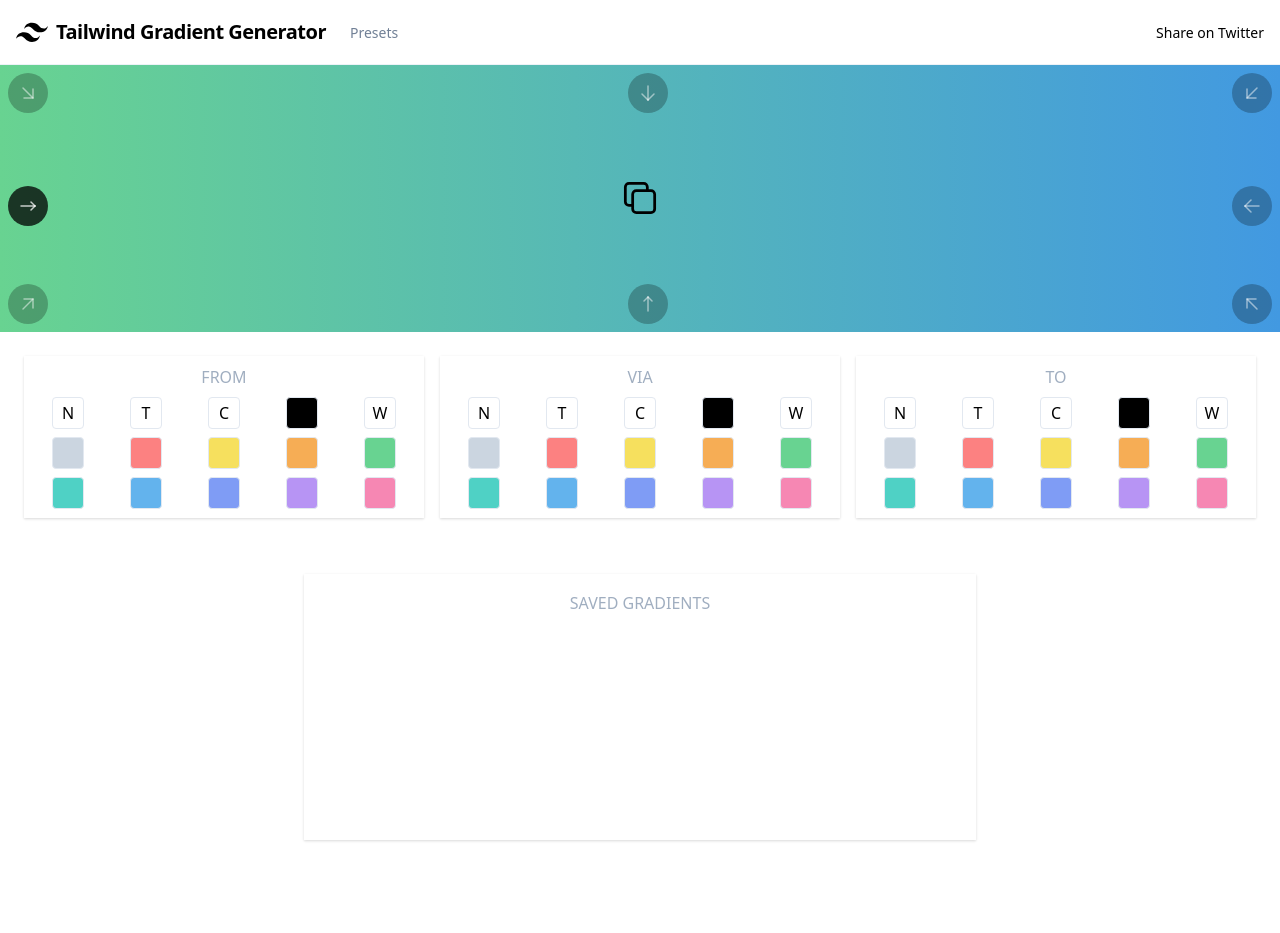
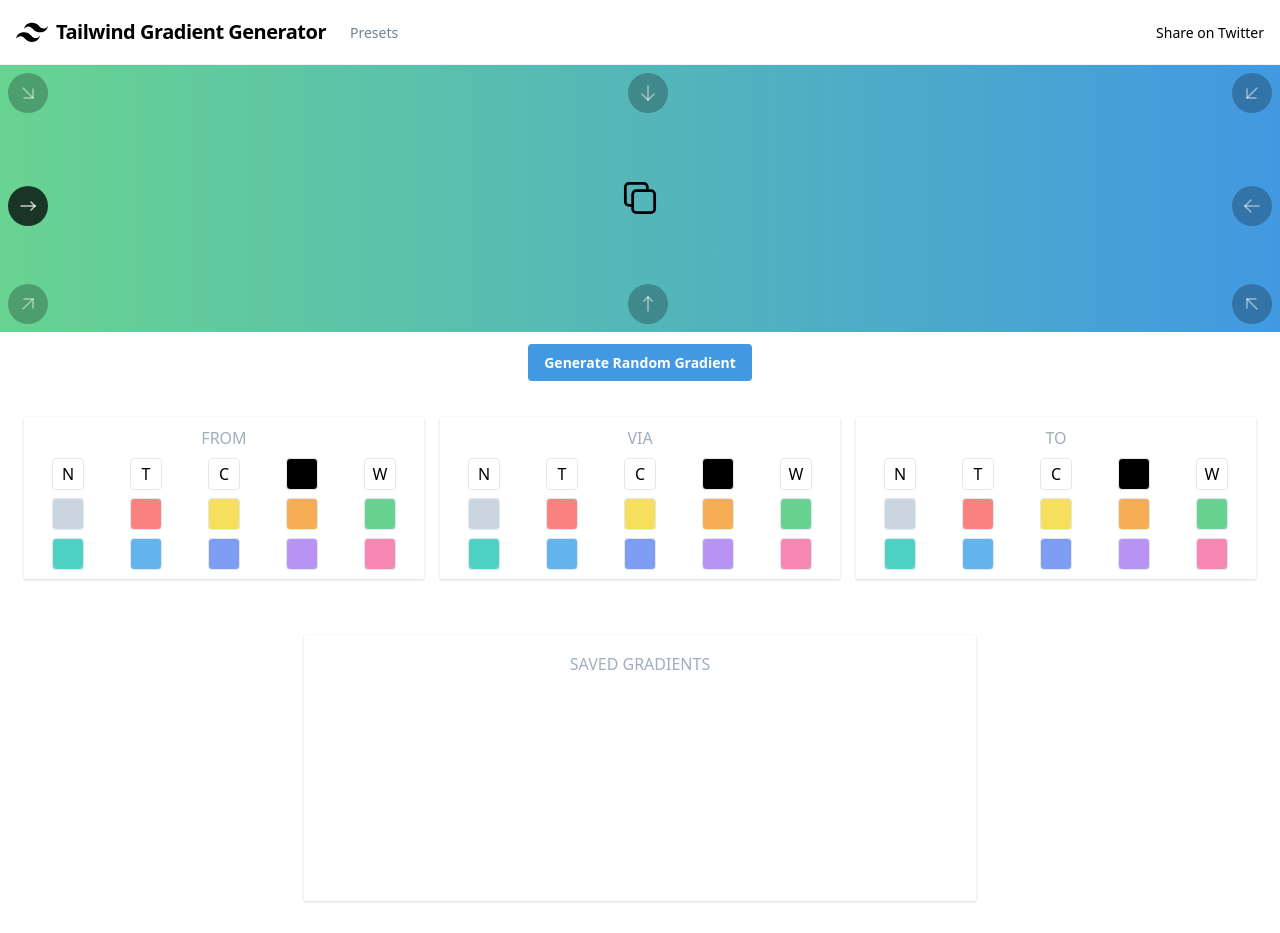
Before and after one commit to roberthgnz/tailwind-gradient-generator, a Vue app: page / in a window 1280 px wide. Before the commit the page ends 872 px from the top, so only its background shows below. Built offline with nearby package versions, Linux system fonts and the light colour scheme.

Commit message:
feat: random gradient generation

```diff
--- a/src/helpers/index.js
+++ b/src/helpers/index.js
@@ -49,3 +49,10 @@ export const debounce = (func, wait, immediate) => {
     if (callNow) func.apply(context, args);
   };
 }
+
+// generates a random integer between min(inclusive) & max(inclusive): [min, max]
+export const getRandomInt = (min, max) => {
+	min = Math.ceil(min);
+	max = Math.floor(max);
+	return Math.floor(Math.random() * (max - min + 1)) + min;
+}
--- a/src/views/Home.vue
+++ b/src/views/Home.vue
@@ -30,7 +30,12 @@
         <direction :direction="direction" @click="handleDirection"></direction>
       </div>
     </template>
-
+    <div class="flex items-center w-full justify-center my-3">
+      <button class="bg-blue-500 hover:bg-blue-700 text-sm text-white font-bold py-2 px-4 rounded"
+              @click="generateRandomGradient">
+        Generate Random Gradient
+      </button>
+    </div>
     <div class="grid sm:grid-cols-3 p-4">
       <gradient-selector
         :title="'FROM'"
@@ -70,7 +75,7 @@
 import Direction from "../components/Direction.vue"
 import GradientSelector from "../components/GradientSelector.vue"
 import HistoryBox from "../components/HistoryBox.vue"
-import { copyToClipboard, addClassesToLocalStorage, debounce } from "../helpers"
+import { copyToClipboard, addClassesToLocalStorage, debounce, getRandomInt } from "../helpers"
 
 export default {
   name: "Home",
@@ -195,6 +200,22 @@ export default {
         },
       })
     },
+    generateRandomGradient() {
+      const randomNumFromColor = getRandomInt(1, 14) // 1 to 14 to skip "none"
+      this.stop.from.color = this.colors[randomNumFromColor]
+      this.stop.from.shade = getRandomInt(1, 9) * 100
+
+      const randomNumViaColor = getRandomInt(1, 14) // 1 to 14 to skip "none"
+      this.stop.via.color = this.colors[randomNumViaColor]
+      this.stop.via.shade = getRandomInt(1, 9) * 100
+
+      const randomNumToColor = getRandomInt(1, 14) // 1 to 14 to skip "none"
+      this.stop.to.color = this.colors[randomNumToColor]
+      this.stop.to.shade = getRandomInt(1, 9) * 100
+
+      const availableDirections = ["t", "r", "b", "l", "tl", "tr", "bl", "br"]
+      this.direction = availableDirections[getRandomInt(0, 7)]
+    }
   },
   computed: {
     classes() {
```
Also changed, not shown: 1 other file (tests, documents, lock files or other folders).
